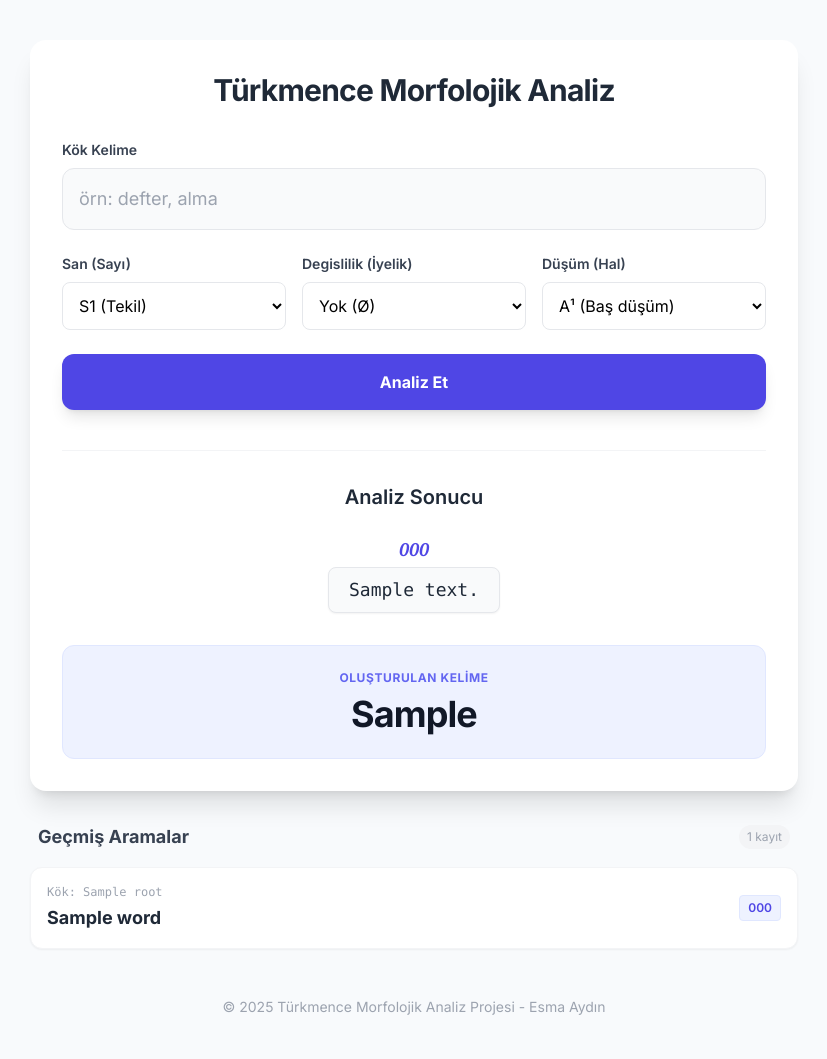
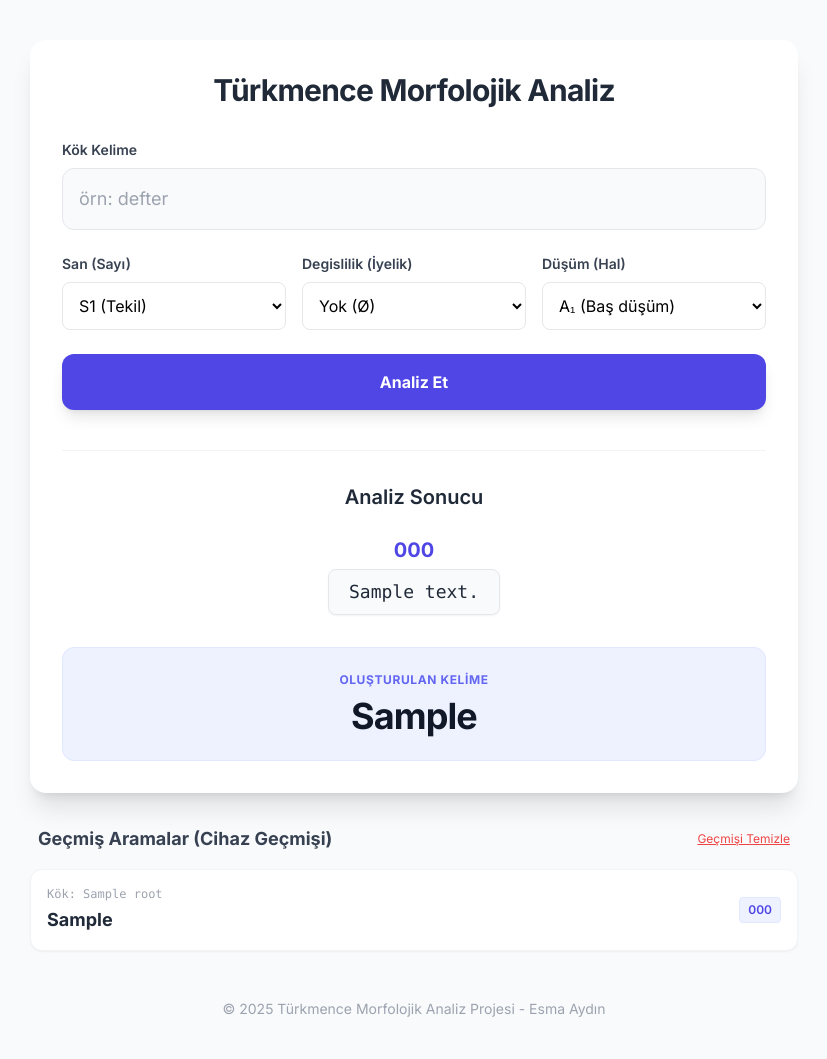
Before and after one commit to aydesma/turkmence-morfolojik-analiz, a Flask app: template templates/index.html in a window 1280 px wide. Shown: the whole page, without its empty margins (226-1053 px from the left). Before the commit the page ends 1015 px from the top, so only its background shows below. Run offline with Flask 3, Linux system fonts and the light colour scheme; the template is opened without the code that fills it: most values are stand-ins (such as "Sample title", 1, 10 or a date in 2020); some libraries are stand-ins or nearby versions.

Commit message:
Enhance index.html with new styles and history features
Added custom styles for code display and updated history rendering logic.

```diff
--- a/templates/index.html
+++ b/templates/index.html
@@ -8,7 +8,13 @@
     <link href="https://fonts.googleapis.com/css2?family=Inter:wght@400;600;700&display=swap" rel="stylesheet">
     <style>
         body { font-family: 'Inter', sans-serif; background-color: #f8fafc; }
-        .code-badge { font-weight: 700; color: #4f46e5; }
+
+        /* İyelik ve Sayı için Font Ayarı (Normal Görünüm) */
+        .code-normal { font-weight: 700; color: #4f46e5; font-size: 1.25rem; }
+
+        /* Hal Eki için Özel Font Ayarı (Sayı Altta) */
+        .code-hal-wrapper { display: inline-flex; align-items: baseline; font-weight: 700; color: #4f46e5; font-size: 1.25rem; }
+        .code-hal-sub { font-size: 0.65em; margin-left: 1px; }
     </style>
 </head>
 <body class="flex flex-col items-center min-h-screen py-10 px-4">
@@ -22,7 +28,7 @@
 
             <div>
                 <label class="block text-sm font-semibold text-gray-700 mb-2">Kök Kelime</label>
-                <input type="text" name="root" required placeholder="örn: defter, alma"
+                <input type="text" name="root" required placeholder="örn: defter"
                        class="w-full p-4 border border-gray-200 rounded-xl bg-gray-50 focus:bg-white focus:ring-2 focus:ring-indigo-500 focus:outline-none transition text-lg">
             </div>
 
@@ -55,12 +61,12 @@
                 <div>
                     <label class="block text-sm font-semibold text-gray-700 mb-2">Düşüm (Hal)</label>
                     <select name="hal" class="w-full p-3 border border-gray-200 rounded-lg bg-white focus:ring-indigo-500 cursor-pointer">
-                        <option value="H1">A¹ (Baş düşüm)</option>
-                        <option value="H2">A² (Eýelik düşüm)</option>
-                        <option value="H3">A³ (Ýöneliş düşüm)</option>
-                        <option value="H4">A⁴ (Ýeniş düşüm)</option>
-                        <option value="H5">A⁵ (Wagt orun düşüm)</option>
-                        <option value="H6">A⁶ (Çykyş düşüm)</option>
+                        <option value="H1">A₁ (Baş düşüm)</option>
+                        <option value="H2">A₂ (Eýelik düşüm)</option>
+                        <option value="H3">A₃ (Ýöneliş düşüm)</option>
+                        <option value="H4">A₄ (Ýeniş düşüm)</option>
+                        <option value="H5">A₅ (Wagt orun düşüm)</option>
+                        <option value="H6">A₆ (Çykyş düşüm)</option>
                     </select>
                 </div>
             </div>
@@ -78,13 +84,17 @@
                 {% for part in result %}
                     <div class="flex flex-col items-center group">
 
-                        <span class="code-badge text-lg mb-1 font-serif italic">
+                        <div class="mb-1">
                             {% if part.type == 'Hal' %}
-                                {{ part.code[0] }}<sub class="text-sm not-italic">{{ part.code[1:] }}</sub>
+                                <span class="code-hal-wrapper">
+                                    {{ part.code[0] }}<span class="code-hal-sub">{{ part.code[1:] }}</span>
+                                </span>
                             {% else %}
-                                {{ part.code }}
+                                <span class="code-normal">
+                                    {{ part.code }}
+                                </span>
                             {% endif %}
-                        </span>
+                        </div>
 
                         <div class="bg-gray-50 border border-gray-200 text-gray-800 px-5 py-2 rounded-lg font-mono text-lg shadow-sm group-hover:border-indigo-300 transition">
                             {{ part.text }}
@@ -104,42 +114,104 @@
         {% endif %}
     </div>
 
-    {% if history %}
-    <div class="w-full max-w-3xl">
+    <div class="w-full max-w-3xl" id="history-container" style="display:none;">
         <div class="flex items-center justify-between mb-4 px-2">
-            <h3 class="text-lg font-bold text-gray-700">Geçmiş Aramalar</h3>
-            <span class="text-xs text-gray-400 bg-gray-100 px-2 py-1 rounded-full">{{ history|length }} kayıt</span>
+            <h3 class="text-lg font-bold text-gray-700">Geçmiş Aramalar (Cihaz Geçmişi)</h3>
+            <button onclick="clearHistory()" class="text-xs text-red-500 hover:text-red-700 underline">Geçmişi Temizle</button>
         </div>
-
-        <div class="grid gap-3">
-            {% for item in history %}
-            <div class="bg-white p-4 rounded-xl shadow-sm border border-gray-100 hover:shadow-md transition flex justify-between items-center">
-                <div>
-                    <span class="text-xs text-gray-400 font-mono block mb-1">Kök: {{ item.root }}</span>
-                    <span class="text-lg font-bold text-gray-800">{{ item.word }}</span>
-                </div>
-                <div class="flex gap-2 text-xs">
-                    {% for part in item.parts %}
-                        {% if part.code != 'Kök' %}
-                        <span class="bg-indigo-50 text-indigo-600 px-2 py-1 rounded border border-indigo-100 font-semibold">
-                             {% if part.type == 'Hal' %}
-                                {{ part.code[0] }}<sub>{{ part.code[1:] }}</sub>
-                            {% else %}
-                                {{ part.code }}
-                            {% endif %}
-                        </span>
-                        {% endif %}
-                    {% endfor %}
-                </div>
+        <div class="grid gap-3" id="history-list">
             </div>
-            {% endfor %}
-        </div>
     </div>
-    {% endif %}
 
     <div class="mt-12 text-gray-400 text-sm font-medium">
         &copy; 2025 Türkmence Morfolojik Analiz Projesi - Esma Aydın
     </div>
 
+    <script>
+        // Sayfa Yüklendiğinde
+        document.addEventListener('DOMContentLoaded', function() {
+            // 1. Eğer yeni bir sonuç varsa, kaydet
+            {% if result %}
+                const newEntry = {
+                    root: "{{ root }}",
+                    word: "{{ final_word }}",
+                    parts: [
+                        {% for part in result %}
+                        { text: "{{ part.text }}", code: "{{ part.code }}", type: "{{ part.type }}" },
+                        {% endfor %}
+                    ]
+                };
+                saveToHistory(newEntry);
+            {% endif %}
+
+            // 2. Geçmişi Göster
+            renderHistory();
+        });
+
+        function saveToHistory(entry) {
+            let history = JSON.parse(localStorage.getItem('turkmenHistory')) || [];
+            // Aynı kelime tekrar eklenmesin diye kontrol (opsiyonel)
+            // history = history.filter(item => item.word !== entry.word);
+
+            history.unshift(entry); // En başa ekle
+            if (history.length > 20) history.pop(); // Son 20 taneyi tut
+            localStorage.setItem('turkmenHistory', JSON.stringify(history));
+        }
+
+        function renderHistory() {
+            let history = JSON.parse(localStorage.getItem('turkmenHistory')) || [];
+            const container = document.getElementById('history-container');
+            const list = document.getElementById('history-list');
+
+            if (history.length === 0) {
+                container.style.display = 'none';
+                return;
+            }
+
+            container.style.display = 'block';
+            list.innerHTML = '';
+
+            history.forEach(item => {
+                let partsHtml = '';
+                item.parts.forEach(part => {
+                    if (part.code !== 'Kök') {
+                        // Hal kodu ise sub tag kullan, değilse normal
+                        let codeDisplay = part.code;
+                        if(part.type === 'Hal') {
+                            let letter = part.code.charAt(0);
+                            let num = part.code.substring(1);
+                            codeDisplay = `${letter}<sub>${num}</sub>`;
+                        }
+
+                        partsHtml += `
+                        <span class="bg-indigo-50 text-indigo-600 px-2 py-1 rounded border border-indigo-100 font-semibold ml-1">
+                            ${codeDisplay}
+                        </span>`;
+                    }
+                });
+
+                const html = `
+                <div class="bg-white p-4 rounded-xl shadow-sm border border-gray-100 hover:shadow-md transition flex justify-between items-center">
+                    <div>
+                        <span class="text-xs text-gray-400 font-mono block mb-1">Kök: ${item.root}</span>
+                        <span class="text-lg font-bold text-gray-800">${item.word}</span>
+                    </div>
+                    <div class="flex gap-1 text-xs">
+                        ${partsHtml}
+                    </div>
+                </div>`;
+                list.innerHTML += html;
+            });
+        }
+
+        function clearHistory() {
+            localStorage.removeItem('turkmenHistory');
+            renderHistory();
+        }
+    </script>
+
 </body>
 </html>
+
+</body>
+</html>
```
